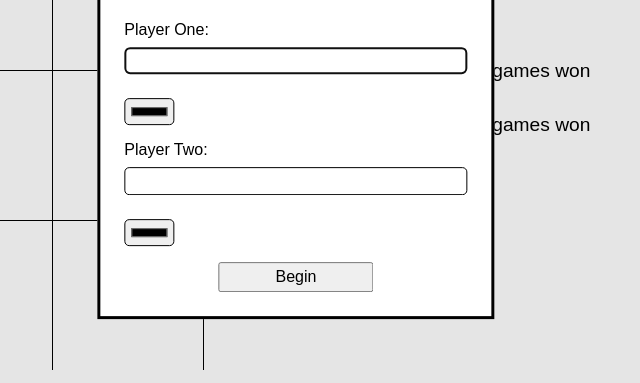
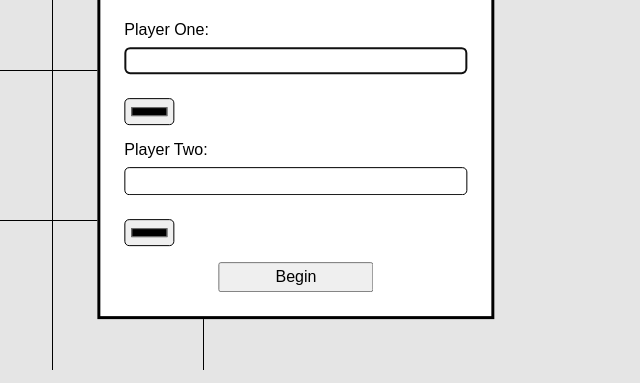
Before and after one commit to daniellonsdale/odin-tic-tac-toe, a plain HTML site: page index.html in a window 1280 px wide. Shown: the part 274-657 px from the top of the page, without its empty margins (344-984 px from the left). Drawn offline with Linux system fonts and the light colour scheme.

Commit message:
Remove "game won" and 0 from source, will add via js dynamically

```diff
--- a/index.html
+++ b/index.html
@@ -29,10 +29,10 @@
         <h1>Tic-Tac-Toe</h1>
         <div class="scorebox">
             <div class="player-one-score-box">
-                <span class="player-one-name"></span>: <span class="player-one-score">0</span> games won
+                <span class="player-one-name"></span><span class="player-one-score"></span>
             </div>
             <div class="player-two-score-box">
-                <span class="player-two-name"></span>: <span class="player-two-score">0</span> games won
+                <span class="player-two-name"></span><span class="player-two-score"></span>
             </div>
         </div>
         <div class="game-container">
```
